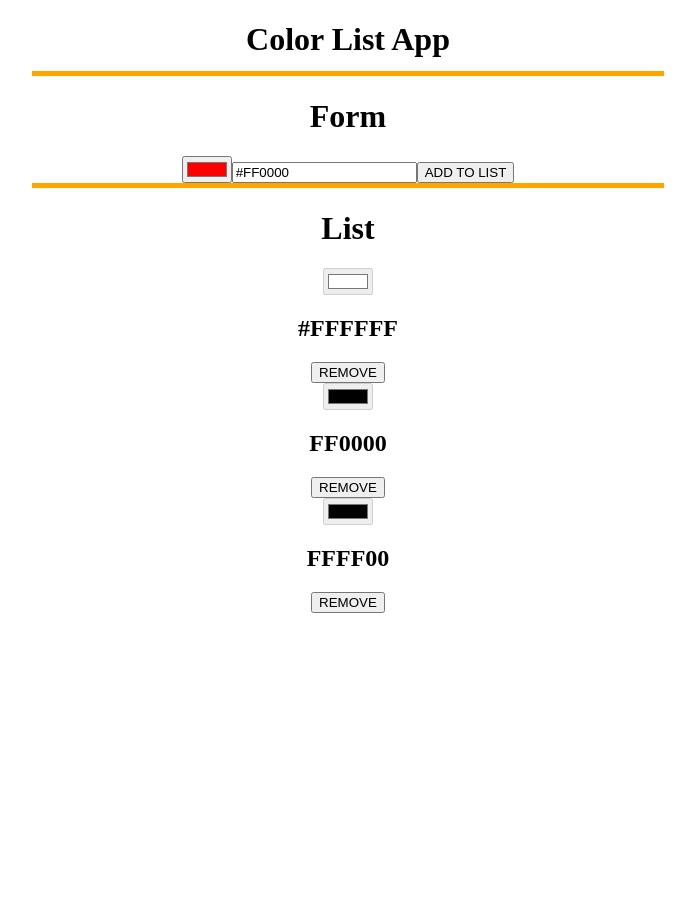
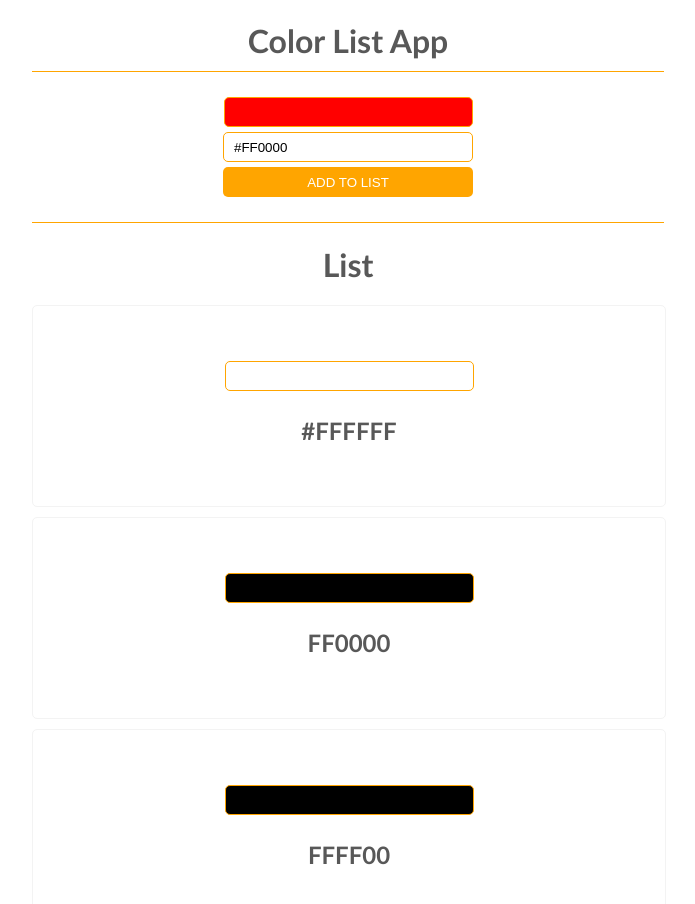
Before and after one commit to Oskar-Michal-Rykowski/color-list-app, a React (Create React App) app: page / in a window 1280 px wide. Shown: the top 904 px of the page, without its empty margins (292-987 px from the left). Before the commit the page ends 800 px from the top, so only its background shows below. Built offline with nearby package versions, Linux system fonts and the light colour scheme.

Commit message:
Add styles to components

```diff
--- a/src/components/features/ColorPicker/ColorPicker.js
+++ b/src/components/features/ColorPicker/ColorPicker.js
@@ -17,9 +17,19 @@ const ColorPicker = ({ value, handleNewColor }) => {
   return (
     <div className={styles.picker}>
       <form onSubmit={handleSubmit}>
-        <input type="color" value={color} onChange={handleColor} />
-        <input type="text" value={color} onChange={handleColor} />
-        <input type="submit" value="ADD TO LIST" />
+        <input
+          className={styles.color}
+          type="color"
+          value={color}
+          onChange={handleColor}
+        />
+        <input
+          className={styles.text}
+          type="text"
+          value={color}
+          onChange={handleColor}
+        />
+        <input className={styles.submit} type="submit" value="ADD TO LIST" />
       </form>
     </div>
   );
--- a/src/components/features/ColorPicker/ColorPicker.module.scss
+++ b/src/components/features/ColorPicker/ColorPicker.module.scss
@@ -1,6 +1,49 @@
 @import '../../../styles/settings.scss';
 
-.form {
-  text-align: center;
-  border-bottom: $border-standard;
+.picker {
+  margin: 20px 0;
+
+  form {
+    text-align: center;
+    display: flex;
+    flex-direction: column;
+    input {
+      margin: auto;
+      box-sizing: border-box;
+      height: 30px;
+      width: 250px;
+      // vertical-align: auto;
+    }
+    .color {
+      border: none;
+      background: none;
+      height: 40px;
+      width: 257px;
+      &::-webkit-color-swatch {
+        border: 1px solid $brand-color;
+        border-radius: 5px;
+      }
+    }
+    .text {
+      border: 1px solid $brand-color;
+      border-radius: 5px;
+      margin: auto;
+      padding-left: 10px;
+    }
+    .submit {
+      margin-top: 5px;
+      margin-bottom: 5px;
+      color: white;
+      background: $brand-color;
+      border: none;
+      border-radius: 5px;
+      transition: 1s;
+    }
+    .submit:hover {
+      color: $brand-color;
+      border: 1px solid $brand-color;
+      background: white;
+      transition: 1s;
+    }
+  }
 }
--- a/src/components/layout/Form/Form.js
+++ b/src/components/layout/Form/Form.js
@@ -7,7 +7,6 @@ import ColorPicker from '../../features/ColorPicker/ColorPicker';
 const Form = ({ handleNewColor }) => {
   return (
     <div className={styles.form}>
-      <h1>Form</h1>
       <ColorPicker handleNewColor={handleNewColor} />
     </div>
   );
--- a/src/components/layout/Form/Form.module.scss
+++ b/src/components/layout/Form/Form.module.scss
@@ -3,4 +3,5 @@
 .form {
   text-align: center;
   border-bottom: $border-standard;
+  font-family: $basic-font;
 }
--- a/src/components/layout/Header/Header.module.scss
+++ b/src/components/layout/Header/Header.module.scss
@@ -1,8 +1,10 @@
 @import '../../../styles/settings.scss';
 
 .header {
+  color: $dark-color;
   text-align: center;
   height: 50px;
   margin: auto;
   border-bottom: $border-standard;
+  font-family: $basic-font;
 }
--- a/src/components/layout/List/List.js
+++ b/src/components/layout/List/List.js
@@ -13,10 +13,20 @@ const List = ({ list, removingFunction }) => {
       <h1>List</h1>
       <div>
         {list.map((color) => (
-          <div>
-            <input type="color" value={color} disabled />
+          <div className={styles.rectangle}>
+            <input
+              className={styles.color}
+              type="color"
+              value={color}
+              disabled
+            />
             <h2>{color}</h2>
-            <button onClick={() => handleClick(color)}>REMOVE</button>
+            <button
+              className={styles.button}
+              onClick={() => handleClick(color)}
+            >
+              REMOVE
+            </button>
           </div>
         ))}
       </div>
--- a/src/components/layout/List/List.module.scss
+++ b/src/components/layout/List/List.module.scss
@@ -2,4 +2,52 @@
 
 .list {
   text-align: center;
+  font-family: $basic-font;
+  color: $dark-color;
+
+  .rectangle {
+    width: 100%;
+    height: 100px;
+    border: 1px solid $second-color;
+    border-radius: 5px;
+    padding: 50px 0;
+    margin: 10px 0;
+    transition: 1s;
+  }
+  .button {
+    margin-top: 15px;
+    height: 30px;
+    width: 150px;
+    opacity: 0;
+    color: white;
+    background: $brand-color;
+    border: none;
+    border-radius: 5px;
+    transition: 1s;
+  }
+  .rectangle:hover {
+    border: 1px solid $brand-color;
+    transition: 1s;
+    .button {
+      margin-top: 0;
+      opacity: 100%;
+      transition: 1s;
+    }
+    .button:hover {
+      color: $brand-color;
+      border: 1px solid $brand-color;
+      background: white;
+      transition: 1s;
+    }
+  }
+  .color {
+    border: none;
+    background: none;
+    height: 40px;
+    width: 257px;
+    &::-webkit-color-swatch {
+      border: 1px solid $brand-color;
+      border-radius: 5px;
+    }
+  }
 }
--- a/src/styles/settings.scss
+++ b/src/styles/settings.scss
@@ -1,2 +1,6 @@
 $brand-color: orange;
-$border-standard: 5px solid $brand-color;
+$second-color: #f3f3f3;
+$dark-color: #585858;
+$border-standard: 1px solid $brand-color;
+$basic-font: 'Trebuchet MS', 'Lucida Sans Unicode', 'Lucida Grande',
+  'Lucida Sans', Arial, sans-serif;
```
